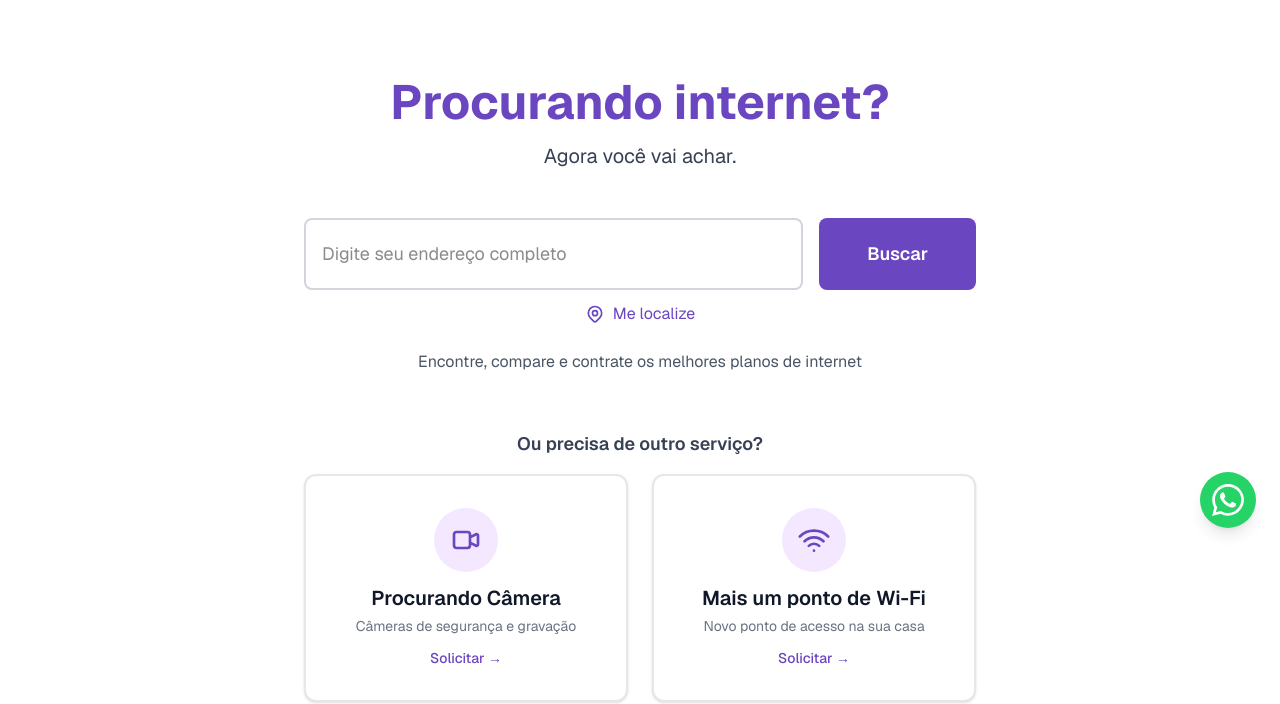
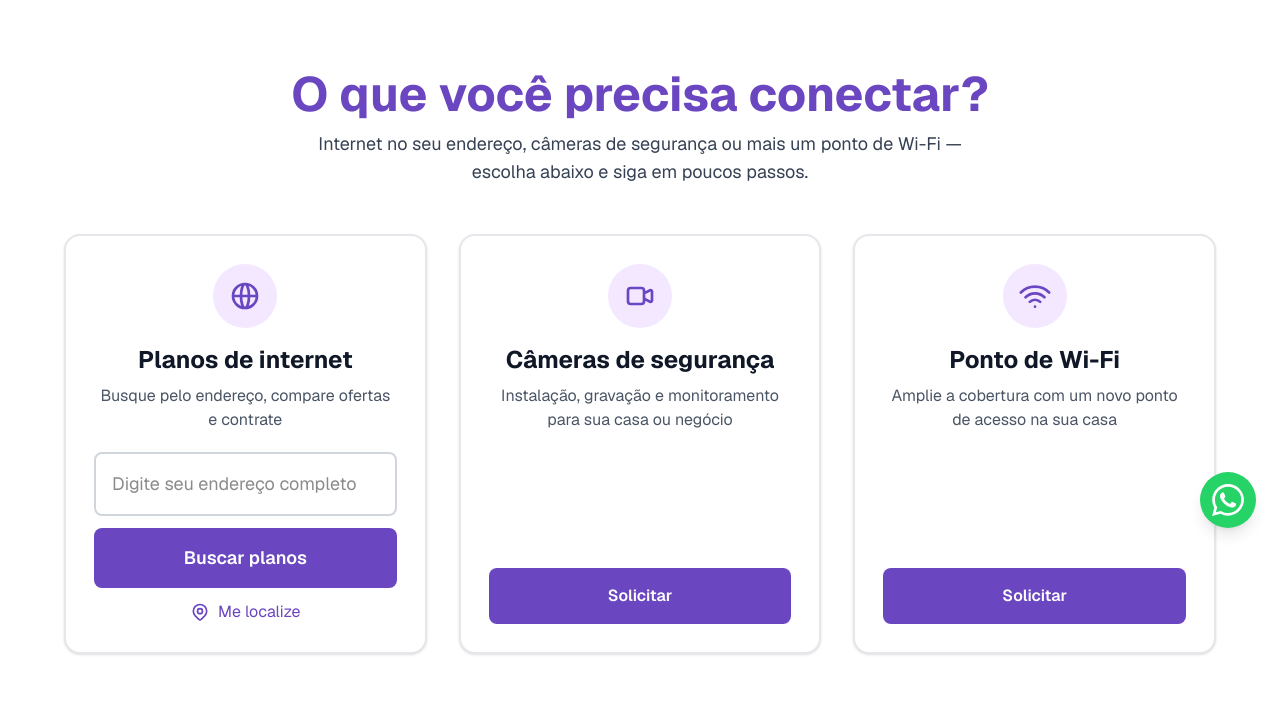
Before and after one commit to me-conectei/meconectei-perform-search-web, a Next.js app: page / in a window 1280 px wide. Shown: the part 248-952 px from the top of the page. Built offline with nearby package versions, Linux system fonts and the light colour scheme.

Commit message:
Update homepage layout and metadata for improved clarity and user engagement. Change title and description in layout.tsx, and enhance main content structure in page.tsx to better highlight internet plans, security cameras, and Wi-Fi services.

```diff
--- a/app/layout.tsx
+++ b/app/layout.tsx
@@ -18,8 +18,9 @@ const geistMono = Geist_Mono({
 });
 
 export const metadata: Metadata = {
-  title: "meconectei - Encontre os melhores planos de internet",
-  description: "Encontre, compare e contrate os melhores planos de internet para o seu endereço",
+  title: "meconectei - Internet, câmeras e Wi-Fi",
+  description:
+    "Compare planos de internet no seu endereço, solicite câmeras de segurança ou um novo ponto de Wi-Fi em um só lugar.",
 };
 
 export default function RootLayout({
--- a/app/page.tsx
+++ b/app/page.tsx
@@ -227,19 +227,33 @@ export default function Home() {
         </div>
       </header>
 
-      <main className="flex flex-1 flex-col items-center justify-center w-full px-4 py-12 sm:px-6 sm:py-16">
-        <div className="w-full max-w-2xl">
-          <div className="mb-8 text-center sm:mb-12">
-            <h1 className="mb-4 text-3xl font-bold text-[#6B46C1] sm:text-4xl md:text-5xl">
-              Procurando internet?
+      <main className="flex w-full flex-1 flex-col px-4 py-10 sm:px-6 sm:py-14">
+        <div className="mx-auto w-full max-w-6xl">
+          <div className="mb-10 text-center sm:mb-12">
+            <h1 className="mb-3 text-3xl font-bold text-[#6B46C1] sm:text-4xl md:text-5xl">
+              O que você precisa conectar?
             </h1>
-            <p className="text-lg text-gray-700 sm:text-xl">
-              Agora você vai achar.
+            <p className="mx-auto max-w-2xl text-base text-gray-700 sm:text-lg">
+              Internet no seu endereço, câmeras de segurança ou mais um ponto de Wi-Fi — escolha abaixo e siga em poucos passos.
             </p>
           </div>
 
-          <div className="relative search-container">
-            <div className="flex flex-col gap-3 sm:flex-row sm:gap-4">
+          <div className="grid grid-cols-1 gap-6 lg:grid-cols-3 lg:gap-8 lg:items-stretch">
+            <section className="flex h-full min-h-0 flex-col rounded-2xl border-2 border-gray-200 bg-white p-6 shadow-sm transition-shadow hover:shadow-md focus-within:border-[#6B46C1] focus-within:ring-2 focus-within:ring-[#6B46C1]/20 sm:p-7">
+              <div className="mb-5 flex flex-col items-center text-center">
+                <span className="mb-4 flex h-14 w-14 items-center justify-center rounded-full bg-purple-100 text-[#6B46C1] sm:h-16 sm:w-16">
+                  <svg className="h-7 w-7 sm:h-8 sm:w-8" fill="none" stroke="currentColor" viewBox="0 0 24 24" aria-hidden>
+                    <path strokeLinecap="round" strokeLinejoin="round" strokeWidth={2} d="M21 12a9 9 0 01-9 9m9-9a9 9 0 00-9-9m9 9H3m9 9a9 9 0 01-9-9m9 9c1.657 0 3-4.03 3-9s-1.343-9-3-9m0 18c-1.657 0-3-4.03-3-9s1.343-9 3-9m-9 9a9 9 0 019-9" />
+                  </svg>
+                </span>
+                <h2 className="text-xl font-bold text-gray-900 sm:text-2xl">Planos de internet</h2>
+                <p className="mt-2 max-w-xs text-sm text-gray-600 sm:text-base">
+                  Busque pelo endereço, compare ofertas e contrate
+                </p>
+              </div>
+
+              <div className="search-container relative mt-auto flex min-h-0 flex-1 flex-col">
+                <div className="flex flex-col gap-3">
                   <div className="relative flex-1">
                     <input
                       type="text"
@@ -252,18 +266,19 @@ export default function Home() {
                         }
                       }}
                       placeholder="Digite seu endereço completo"
-                  className="w-full rounded-lg border-2 border-gray-300 px-4 py-4 text-base transition-all focus:border-[#6B46C1] focus:outline-none focus:ring-2 focus:ring-[#6B46C1]/20 sm:py-5 sm:text-lg"
+                      aria-label="Endereço para buscar planos de internet"
+                      className="w-full rounded-lg border-2 border-gray-300 px-4 py-3.5 text-base transition-all focus:border-[#6B46C1] focus:outline-none focus:ring-2 focus:ring-[#6B46C1]/20 sm:py-4 sm:text-lg"
                     />
                     {isSearching && (
                       <div className="absolute right-3 top-1/2 -translate-y-1/2">
-                    <svg className="h-5 w-5 animate-spin text-[#6B46C1] sm:h-6 sm:w-6" xmlns="http://www.w3.org/2000/svg" fill="none" viewBox="0 0 24 24">
+                        <svg className="h-5 w-5 animate-spin text-[#6B46C1] sm:h-6 sm:w-6" xmlns="http://www.w3.org/2000/svg" fill="none" viewBox="0 0 24 24" aria-hidden>
                           <circle className="opacity-25" cx="12" cy="12" r="10" stroke="currentColor" strokeWidth="4"></circle>
                           <path className="opacity-75" fill="currentColor" d="M4 12a8 8 0 018-8V0C5.373 0 0 5.373 0 12h4zm2 5.291A7.962 7.962 0 014 12H0c0 3.042 1.135 5.824 3 7.938l3-2.647z"></path>
                         </svg>
                       </div>
                     )}
                     {showResults && results.length > 0 && (
-                  <div className="absolute z-10 top-full mt-2 left-0 right-0 max-h-96 overflow-y-auto rounded-lg border-2 border-gray-200 bg-white shadow-lg">
+                      <div className="absolute left-0 right-0 top-full z-20 mt-2 max-h-72 overflow-y-auto rounded-lg border-2 border-gray-200 bg-white shadow-lg sm:max-h-80">
                         <ul className="divide-y divide-gray-200">
                           {results.map((result) => (
                             <li key={result.place_id}>
@@ -291,22 +306,22 @@ export default function Home() {
                     type="button"
                     onClick={handleSearch}
                     disabled={isLoadingPlans}
-                className="w-full rounded-lg bg-[#6B46C1] px-8 py-4 text-base font-semibold text-white transition-colors hover:bg-[#553C9A] focus:outline-none focus:ring-2 focus:ring-[#6B46C1] focus:ring-offset-2 disabled:opacity-50 disabled:cursor-not-allowed sm:w-auto sm:px-12 sm:py-5 sm:text-lg"
+                    className="w-full rounded-lg bg-[#6B46C1] px-6 py-3.5 text-base font-semibold text-white transition-colors hover:bg-[#553C9A] focus:outline-none focus:ring-2 focus:ring-[#6B46C1] focus:ring-offset-2 disabled:cursor-not-allowed disabled:opacity-50 sm:py-4 sm:text-lg"
                   >
-                {isLoadingPlans ? "Buscando..." : "Buscar"}
+                    {isLoadingPlans ? "Buscando..." : "Buscar planos"}
                   </button>
                 </div>
 
-            <div className="mt-3 flex items-center justify-center gap-2">
+                <div className="mt-3 flex justify-center">
                   <button
                     type="button"
                     onClick={handleLocate}
                     disabled={isLocating}
-                className="flex items-center gap-2 text-sm text-[#6B46C1] transition-colors hover:text-[#553C9A] disabled:opacity-50 disabled:cursor-not-allowed sm:text-base"
+                    className="flex items-center gap-2 text-sm text-[#6B46C1] transition-colors hover:text-[#553C9A] disabled:cursor-not-allowed disabled:opacity-50 sm:text-base"
                   >
                     {isLocating ? (
                       <>
-                    <svg className="h-4 w-4 animate-spin sm:h-5 sm:w-5" xmlns="http://www.w3.org/2000/svg" fill="none" viewBox="0 0 24 24">
+                        <svg className="h-4 w-4 animate-spin sm:h-5 sm:w-5" xmlns="http://www.w3.org/2000/svg" fill="none" viewBox="0 0 24 24" aria-hidden>
                           <circle className="opacity-25" cx="12" cy="12" r="10" stroke="currentColor" strokeWidth="4"></circle>
                           <path className="opacity-75" fill="currentColor" d="M4 12a8 8 0 018-8V0C5.373 0 0 5.373 0 12h4zm2 5.291A7.962 7.962 0 014 12H0c0 3.042 1.135 5.824 3 7.938l3-2.647z"></path>
                         </svg>
@@ -314,7 +329,7 @@ export default function Home() {
                       </>
                     ) : (
                       <>
-                    <svg className="h-4 w-4 sm:h-5 sm:w-5" fill="none" stroke="currentColor" viewBox="0 0 24 24">
+                        <svg className="h-4 w-4 sm:h-5 sm:w-5" fill="none" stroke="currentColor" viewBox="0 0 24 24" aria-hidden>
                           <path strokeLinecap="round" strokeLinejoin="round" strokeWidth={2} d="M17.657 16.657L13.414 20.9a1.998 1.998 0 01-2.827 0l-4.244-4.243a8 8 0 1111.314 0z" />
                           <path strokeLinecap="round" strokeLinejoin="round" strokeWidth={2} d="M15 11a3 3 0 11-6 0 3 3 0 016 0z" />
                         </svg>
@@ -325,46 +340,52 @@ export default function Home() {
                 </div>
 
                 {error && (
-              <p className="mt-3 text-sm text-red-600 text-center">{error}</p>
+                  <p className="mt-3 text-center text-sm text-red-600" role="alert">
+                    {error}
+                  </p>
                 )}
               </div>
+            </section>
 
-          <p className="mt-6 text-center text-sm text-gray-600 sm:text-base">
-            Encontre, compare e contrate os melhores planos de internet
-          </p>
-
-          <div className="mt-10 sm:mt-14">
-            <p className="mb-4 text-center text-base font-semibold text-gray-700 sm:text-lg">
-              Ou precisa de outro serviço?
-            </p>
-            <div className="grid gap-4 sm:grid-cols-2 sm:gap-6">
             <Link
               href="/solicitar-servico?tipo=CAMERAS"
-                className="group flex flex-col items-center rounded-xl border-2 border-gray-200 bg-white p-6 text-center shadow-sm transition-all hover:border-[#6B46C1] hover:shadow-md focus:border-[#6B46C1] focus:outline-none focus:ring-2 focus:ring-[#6B46C1]/20 sm:p-8"
+              className="group flex h-full min-h-0 flex-col rounded-2xl border-2 border-gray-200 bg-white p-6 text-center shadow-sm transition-all hover:border-[#6B46C1] hover:shadow-md focus:border-[#6B46C1] focus:outline-none focus:ring-2 focus:ring-[#6B46C1]/20 sm:p-7"
             >
-                <span className="mb-3 flex h-14 w-14 items-center justify-center rounded-full bg-purple-100 text-[#6B46C1] transition-colors group-hover:bg-[#6B46C1] group-hover:text-white sm:h-16 sm:w-16">
-                  <svg className="h-7 w-7 sm:h-8 sm:w-8" fill="none" stroke="currentColor" viewBox="0 0 24 24">
+              <span className="mb-4 flex h-14 w-14 shrink-0 items-center justify-center self-center rounded-full bg-purple-100 text-[#6B46C1] transition-colors group-hover:bg-[#6B46C1] group-hover:text-white sm:h-16 sm:w-16">
+                <svg className="h-7 w-7 sm:h-8 sm:w-8" fill="none" stroke="currentColor" viewBox="0 0 24 24" aria-hidden>
                   <path strokeLinecap="round" strokeLinejoin="round" strokeWidth={2} d="M15 10l4.553-2.276A1 1 0 0121 8.618v6.764a1 1 0 01-1.447.894L15 14M5 18h8a2 2 0 002-2V8a2 2 0 00-2-2H5a2 2 0 00-2 2v8a2 2 0 002 2z" />
                 </svg>
               </span>
-                <span className="text-lg font-semibold text-gray-900 sm:text-xl">Procurando Câmera</span>
-                <span className="mt-1 text-sm text-gray-500">Câmeras de segurança e gravação</span>
-                <span className="mt-3 text-sm font-medium text-[#6B46C1] group-hover:underline">Solicitar →</span>
+              <h2 className="text-xl font-bold text-gray-900 sm:text-2xl">Câmeras de segurança</h2>
+              <p className="mt-2 text-sm text-gray-600 sm:text-base">
+                Instalação, gravação e monitoramento para sua casa ou negócio
+              </p>
+              <div className="mt-6 flex flex-1 flex-col justify-end">
+                <span className="inline-flex w-full items-center justify-center rounded-lg bg-[#6B46C1] px-6 py-3.5 text-base font-semibold text-white transition-colors group-hover:bg-[#553C9A] sm:py-4">
+                  Solicitar
+                </span>
+              </div>
             </Link>
+
             <Link
               href="/solicitar-servico?tipo=WIFI"
-                className="group flex flex-col items-center rounded-xl border-2 border-gray-200 bg-white p-6 text-center shadow-sm transition-all hover:border-[#6B46C1] hover:shadow-md focus:border-[#6B46C1] focus:outline-none focus:ring-2 focus:ring-[#6B46C1]/20 sm:p-8"
+              className="group flex h-full min-h-0 flex-col rounded-2xl border-2 border-gray-200 bg-white p-6 text-center shadow-sm transition-all hover:border-[#6B46C1] hover:shadow-md focus:border-[#6B46C1] focus:outline-none focus:ring-2 focus:ring-[#6B46C1]/20 sm:p-7"
             >
-                <span className="mb-3 flex h-14 w-14 items-center justify-center rounded-full bg-purple-100 text-[#6B46C1] transition-colors group-hover:bg-[#6B46C1] group-hover:text-white sm:h-16 sm:w-16">
-                  <svg className="h-7 w-7 sm:h-8 sm:w-8" fill="none" stroke="currentColor" viewBox="0 0 24 24">
+              <span className="mb-4 flex h-14 w-14 shrink-0 items-center justify-center self-center rounded-full bg-purple-100 text-[#6B46C1] transition-colors group-hover:bg-[#6B46C1] group-hover:text-white sm:h-16 sm:w-16">
+                <svg className="h-7 w-7 sm:h-8 sm:w-8" fill="none" stroke="currentColor" viewBox="0 0 24 24" aria-hidden>
                   <path strokeLinecap="round" strokeLinejoin="round" strokeWidth={2} d="M8.111 16.404a5.5 5.5 0 017.778 0M12 20h.01m-7.08-7.071c3.904-3.905 10.236-3.905 14.141 0M1.394 9.393c5.857-5.857 15.355-5.857 21.213 0" />
                 </svg>
               </span>
-                <span className="text-lg font-semibold text-gray-900 sm:text-xl">Mais um ponto de Wi-Fi</span>
-                <span className="mt-1 text-sm text-gray-500">Novo ponto de acesso na sua casa</span>
-                <span className="mt-3 text-sm font-medium text-[#6B46C1] group-hover:underline">Solicitar →</span>
+              <h2 className="text-xl font-bold text-gray-900 sm:text-2xl">Ponto de Wi-Fi</h2>
+              <p className="mt-2 text-sm text-gray-600 sm:text-base">
+                Amplie a cobertura com um novo ponto de acesso na sua casa
+              </p>
+              <div className="mt-6 flex flex-1 flex-col justify-end">
+                <span className="inline-flex w-full items-center justify-center rounded-lg bg-[#6B46C1] px-6 py-3.5 text-base font-semibold text-white transition-colors group-hover:bg-[#553C9A] sm:py-4">
+                  Solicitar
+                </span>
+              </div>
             </Link>
-            </div>
           </div>
         </div>
       </main>
```
Lines whose indentation alone changed are shown as unchanged.
